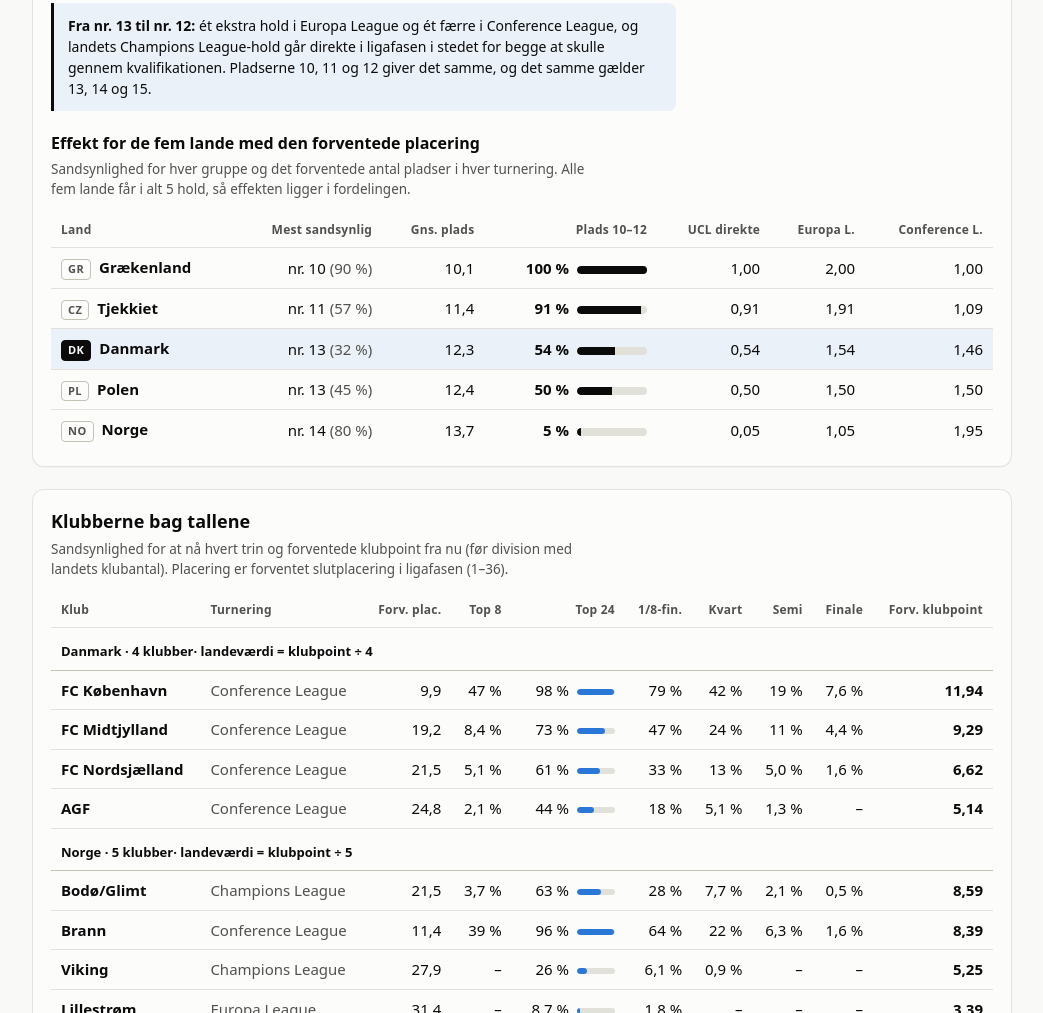
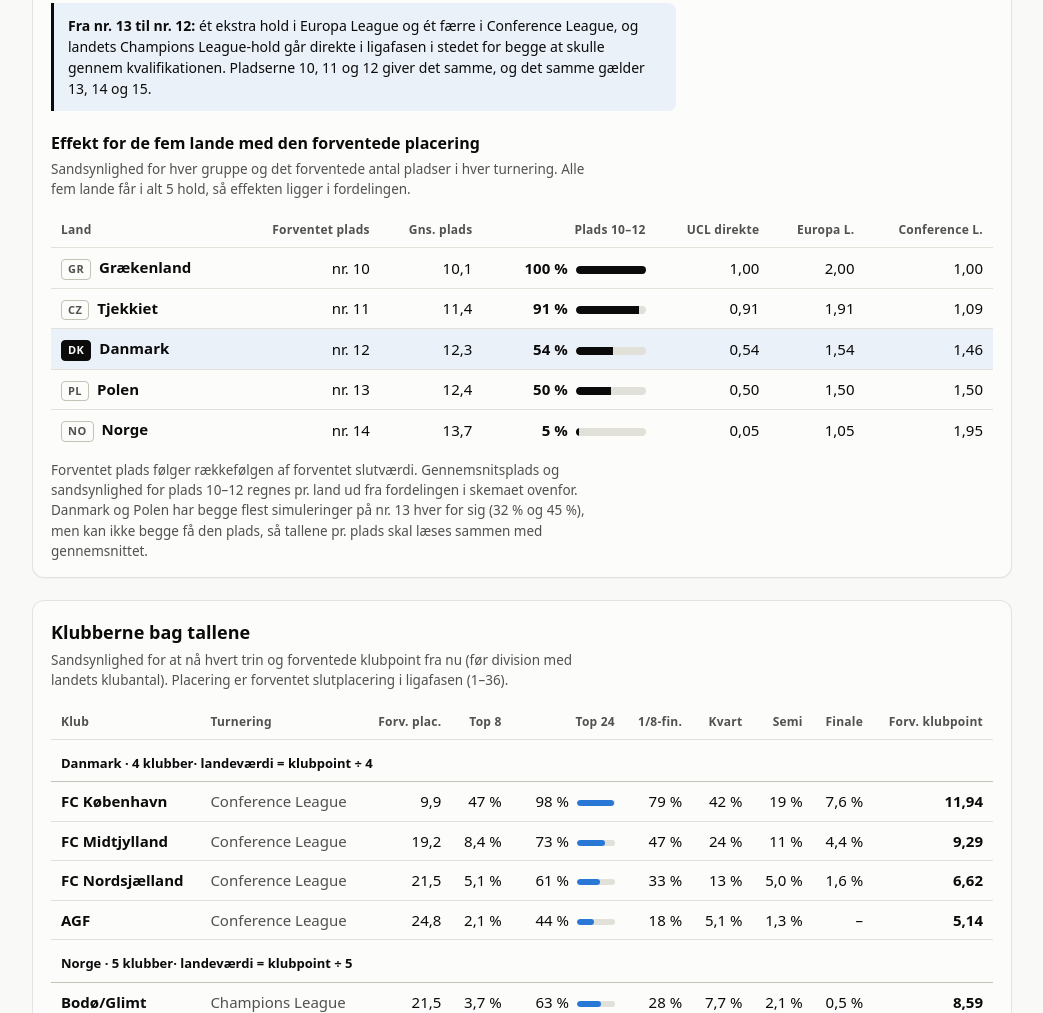
Before and after one commit to soren-myl/lem, a plain HTML site: page coefficient/index.html in a window 1280 px wide. Shown: the part 2572-3585 px from the top of the page, without its empty margins (118-1161 px from the left). Drawn offline with Linux system fonts and the light colour scheme.

Commit message:
Add files via upload

```diff
--- a/coefficient/index.html
+++ b/coefficient/index.html
@@ -218,6 +218,7 @@
     <h2 style="font-size:16px">Effekt for de fem lande med den forventede placering</h2>
     <p class="sub">Sandsynlighed for hver gruppe og det forventede antal pladser i hver turnering. Alle fem lande får i alt 5 hold, så effekten ligger i fordelingen.</p>
     <div class="scroll"><table id="effectTbl"></table></div>
+    <p class="sub" style="margin:10px 0 0">Forventet plads følger rækkefølgen af forventet slutværdi. Gennemsnitsplads og sandsynlighed for plads 10–12 regnes pr. land ud fra fordelingen i skemaet ovenfor. Danmark og Polen har begge flest simuleringer på nr. 13 hver for sig (32 % og 45 %), men kan ikke begge få den plads, så tallene pr. plads skal læses sammen med gennemsnittet.</p>
   </section>
 
   <section class="card">
@@ -384,13 +385,13 @@
   });
   document.getElementById("accessTbl").innerHTML = h + "</tbody>";
 
-  let e = `<thead><tr><th class="l">Land</th><th>Mest sandsynlig</th><th>Gns. plads</th><th>Plads 10–12</th><th>UCL direkte</th><th>Europa L.</th><th>Conference L.</th></tr></thead><tbody>`;
-  byFinal.forEach(c => {
+  let e = `<thead><tr><th class="l">Land</th><th>Forventet plads</th><th>Gns. plads</th><th>Plads 10–12</th><th>UCL direkte</th><th>Europa L.</th><th>Conference L.</th></tr></thead><tbody>`;
+  byFinal.forEach((c) => {
     const r = DATA.rank5[c];
     const pTop = r[0] + r[1] + r[2];
     const modeI = r.indexOf(Math.max(...r));
     const mean = r.reduce((a,p,i) => a + p*(i+10), 0);
-    e += `<tr class="${c==="DEN"?"dk":""}"><td class="l strong">${flag(c)}${NAME[c]}</td><td>nr. ${modeI+10} <span class="dim">(${Math.round(r[modeI]*100)} %)</span></td><td>${f(mean,1)}</td><td class="strong">${Math.round(pTop*100)} %<span class="pbar2"><b style="width:${pTop*100}%"></b></span></td><td>${f(pTop,2)}</td><td>${f(1+pTop,2)}</td><td>${f(2-pTop,2)}</td></tr>`;
+    e += `<tr class="${c==="DEN"?"dk":""}"><td class="l strong">${flag(c)}${NAME[c]}</td><td>nr. ${byFinal.indexOf(c)+10}</td><td>${f(mean,1)}</td><td class="strong">${Math.round(pTop*100)} %<span class="pbar2"><b style="width:${pTop*100}%"></b></span></td><td>${f(pTop,2)}</td><td>${f(1+pTop,2)}</td><td>${f(2-pTop,2)}</td></tr>`;
   });
   document.getElementById("effectTbl").innerHTML = e + "</tbody>";
 })();
```
